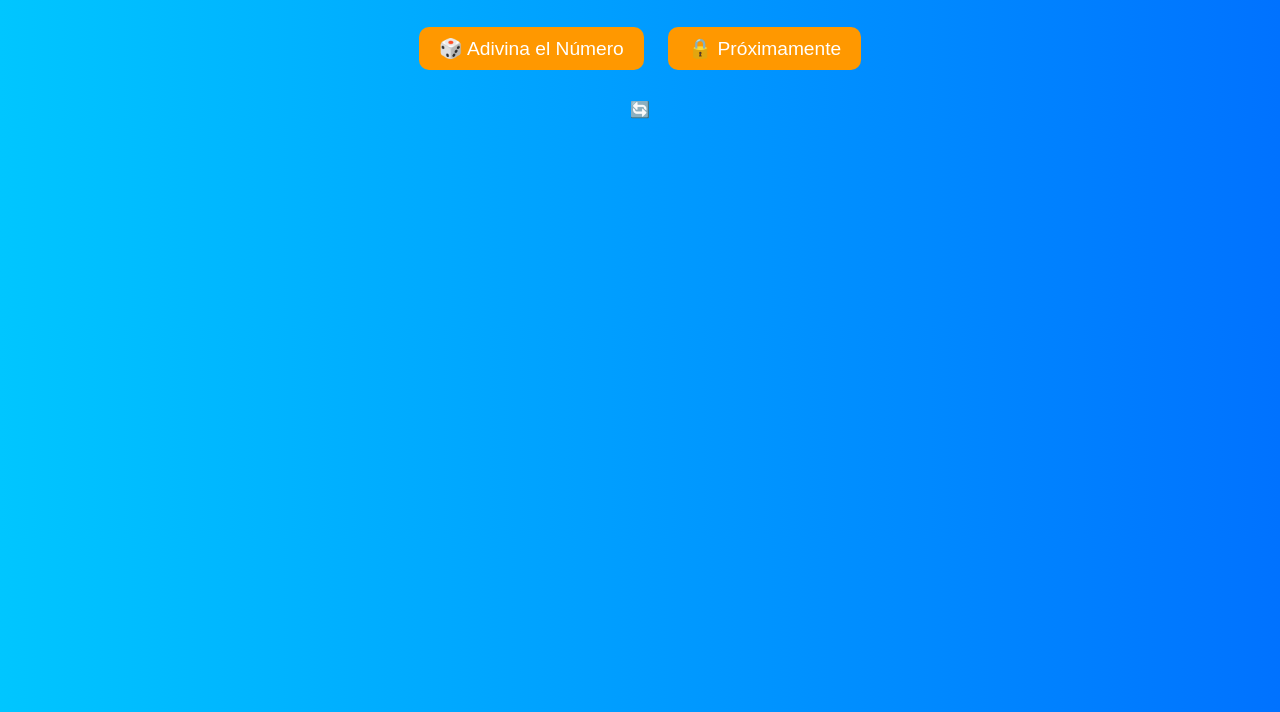
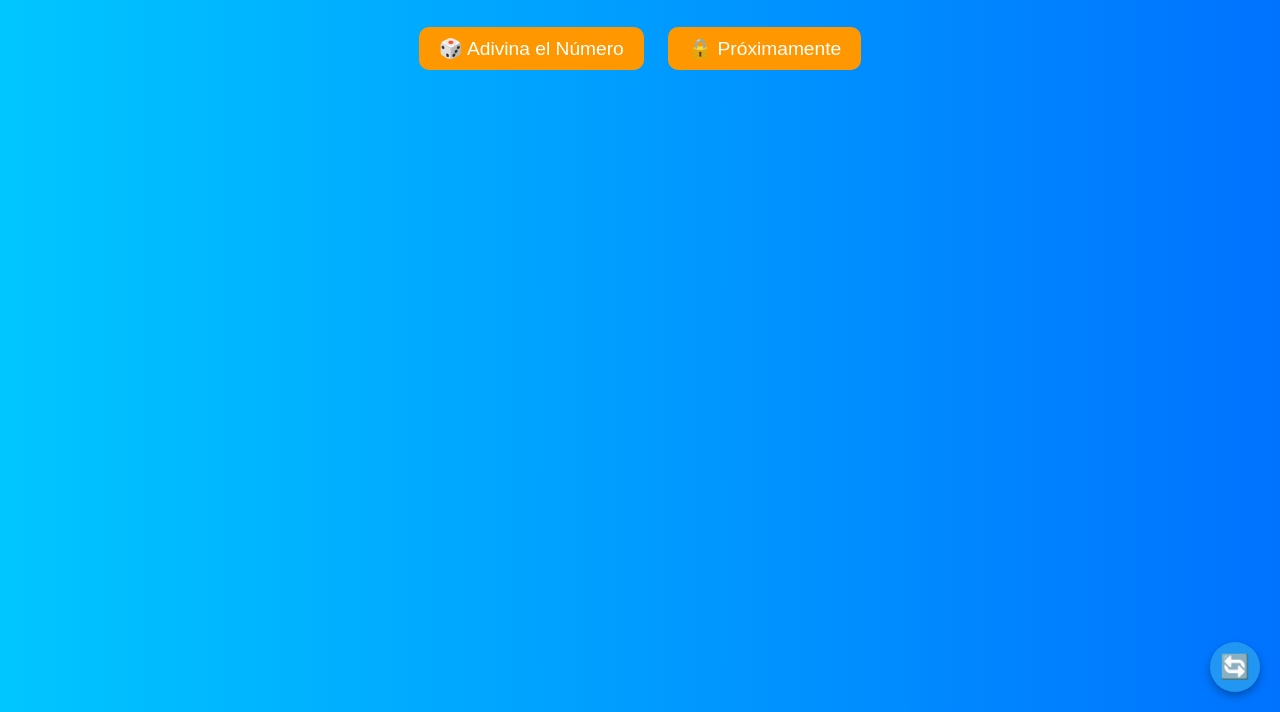
Before and after one commit to Marlonbet/Juego-Adivinador, a plain HTML site: page index.html in a window 1280 px wide. Shown: the part 88-800 px from the top of the page. Drawn offline with Linux system fonts and the light colour scheme.

Commit message:
Actualizar style.css

```diff
--- a/style.css
+++ b/style.css
@@ -73,6 +73,11 @@ button:hover {
   background-color: #f57c00;
 }
 
+button:disabled {
+  background-color: gray;
+  cursor: not-allowed;
+}
+
 .message {
   font-size: 1.2em;
   margin: 20px 0;
@@ -124,9 +129,27 @@ button:hover {
   box-shadow: 0 4px 15px rgba(0, 0, 0, 0.5);
 }
 
-button:disabled {
-  background-color: gray;
-  cursor: not-allowed;
+.floating-button {
+  position: fixed;
+  bottom: 20px;
+  right: 20px;
+  width: 50px;
+  height: 50px;
+  background-color: #2196f3; /* Azul */
+  color: white;
+  font-size: 24px;
+  border-radius: 50%;
+  display: flex;
+  justify-content: center;
+  align-items: center;
+  box-shadow: 0px 4px 8px rgba(0, 0, 0, 0.3);
+  cursor: pointer;
+  transition: all 0.3s ease;
+}
+
+.floating-button:hover {
+  background-color: #1976d2; /* Azul oscuro */
+  transform: scale(1.1); /* Efecto de agrandamiento */
 }
 
 @media (max-width: 600px) {
```
